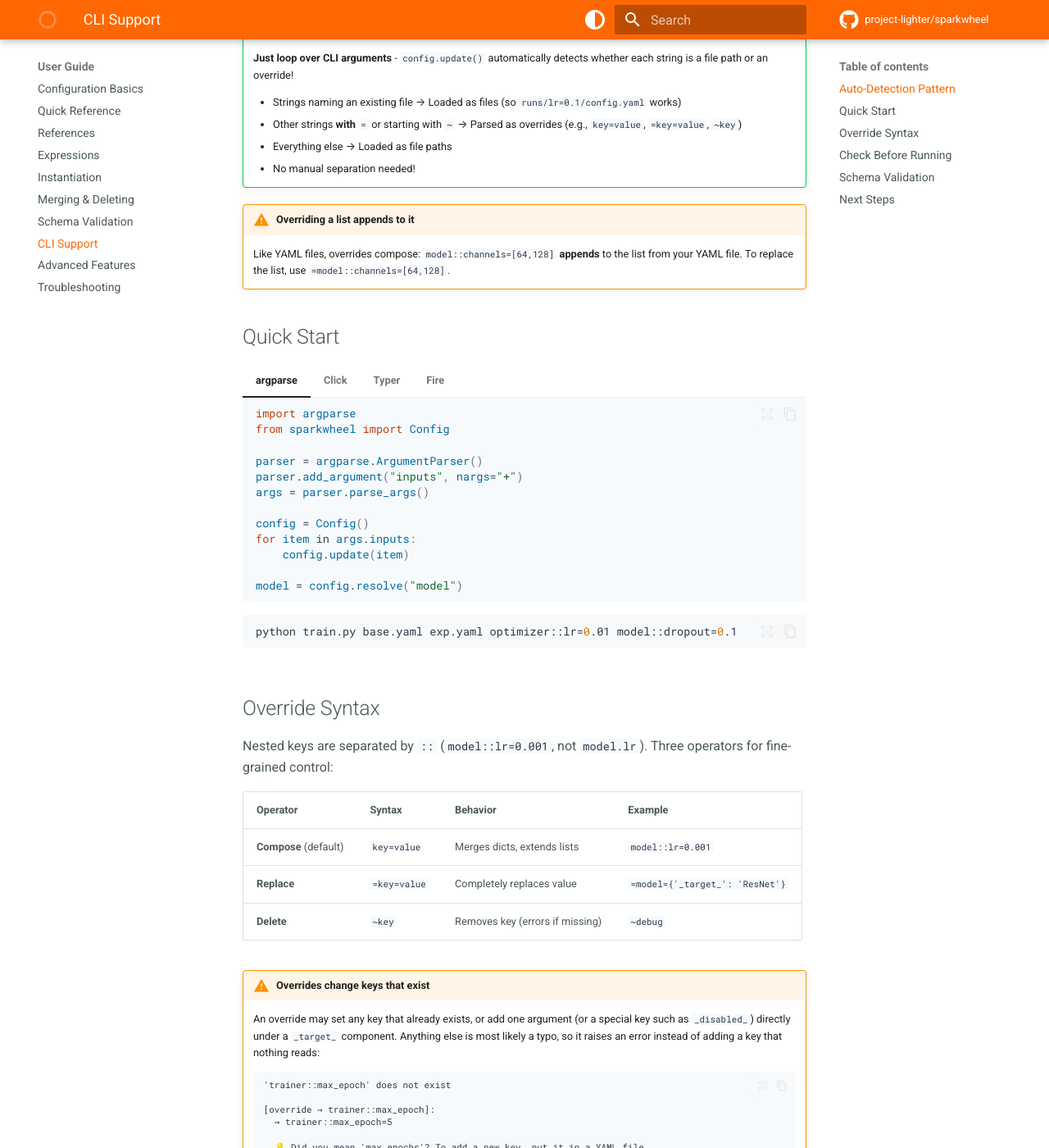
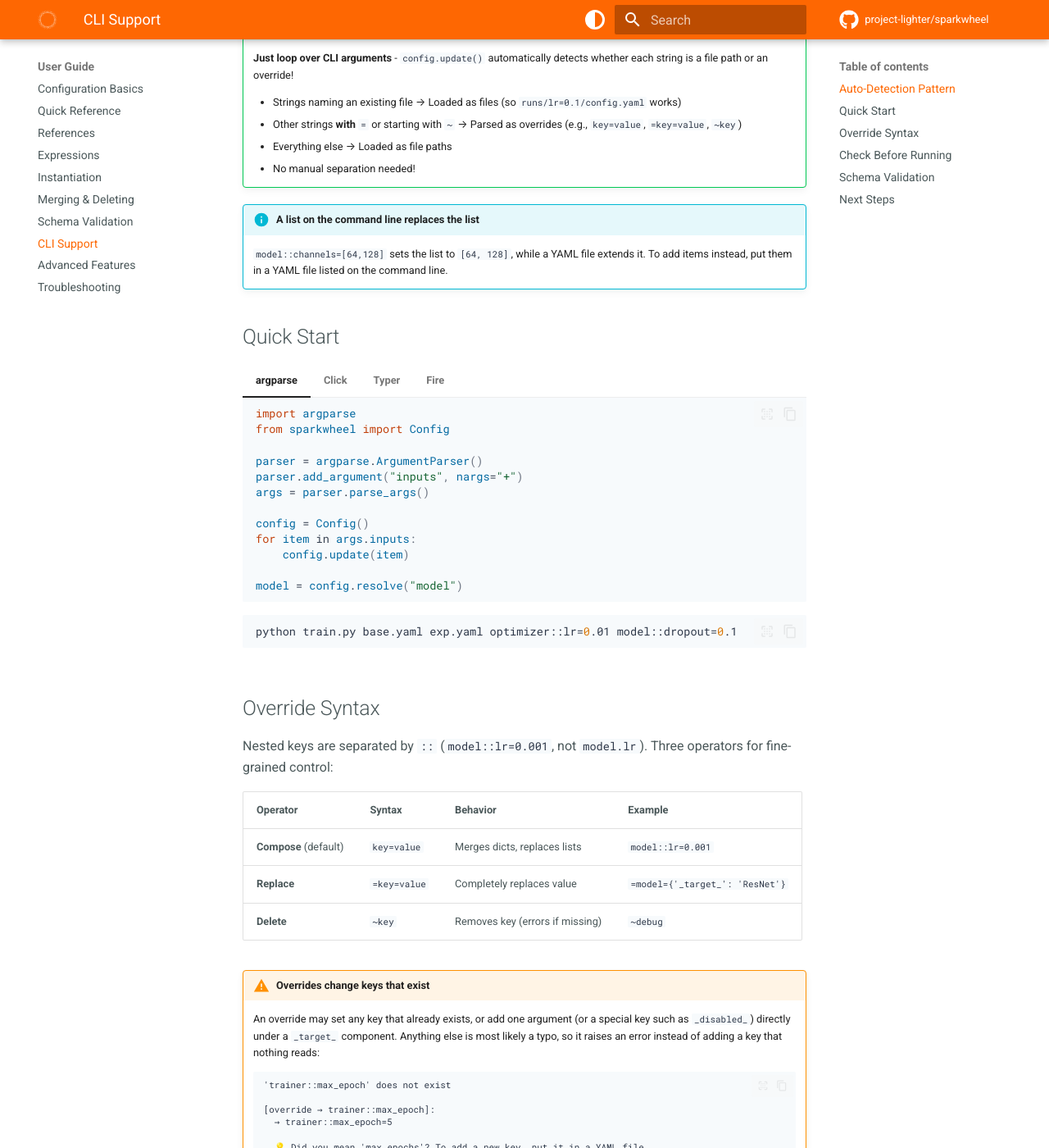
Before and after one commit to project-lighter/sparkwheel, an MkDocs documentation site: the page built from docs/user-guide/cli.md, in a window 1280 px wide and 1400 px high, scrolled down 337 px. Shown: the whole window at 82% size. Built offline with MkDocs 1.6.1 and Material for MkDocs 9.7.7, drawn with Linux system fonts in a browser that asks for light colours; comment, search, counter and statistics services are not loaded.

Commit message:
feat: a list given on the command line replaces the list
milestones=[10,20] on a [30, 60] list gave [30, 60, 10, 20]; it now gives [10, 20], the value
written. YAML files and dict updates still extend lists. To add items from the command line,
put them in a YAML file listed on it.

```diff
--- a/docs/user-guide/cli.md
+++ b/docs/user-guide/cli.md
@@ -12,8 +12,8 @@ Override configuration values from the command line with automatic file and over
     - Everything else → Loaded as file paths
     - No manual separation needed!
 
-!!! warning "Overriding a list appends to it"
-    Like YAML files, overrides compose: `model::channels=[64,128]` **appends** to the list from your YAML file. To replace the list, use `=model::channels=[64,128]`.
+!!! info "A list on the command line replaces the list"
+    `model::channels=[64,128]` sets the list to `[64, 128]`, while a YAML file extends it. To add items instead, put them in a YAML file listed on the command line.
 
 ## Quick Start
 
@@ -119,7 +119,7 @@ Nested keys are separated by `::` (`model::lr=0.001`, not `model.lr`). Three ope
 
 | Operator | Syntax | Behavior | Example |
 |----------|--------|----------|---------|
-| **Compose** (default) | `key=value` | Merges dicts, extends lists | `model::lr=0.001` |
+| **Compose** (default) | `key=value` | Merges dicts, replaces lists | `model::lr=0.001` |
 | **Replace** | `=key=value` | Completely replaces value | `=model={'_target_': 'ResNet'}` |
 | **Delete** | `~key` | Removes key (errors if missing) | `~debug` |
 
```
Also changed, not shown: CHANGELOG.md (+2 -0 lines), docs/user-guide/operators.md (+4 -1 lines), docs/user-guide/quick-reference.md (+4 -5 lines), 2 other files.
